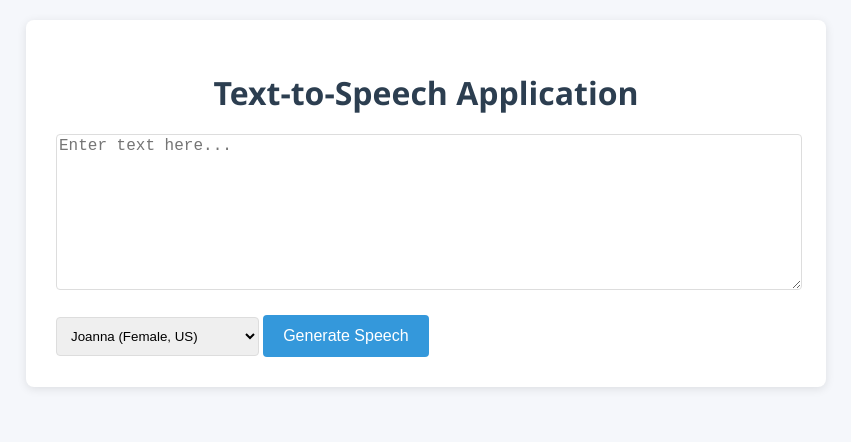
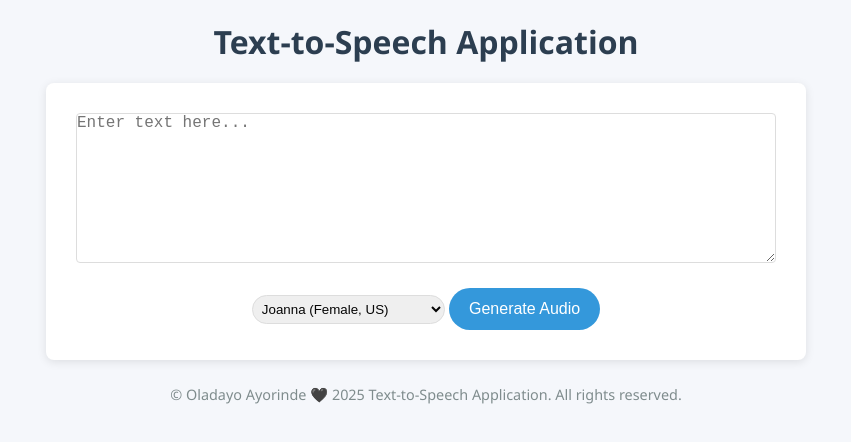
Before and after one commit to Dheyyu/Text-to-Speech-Application, a plain HTML site: page index.html in a window 1280 px wide. Shown: the whole page, without its empty margins (214-1065 px from the left). Drawn offline with Linux system fonts and the light colour scheme.

Commit message:
Updated UI Design

```diff
--- a/index.html
+++ b/index.html
@@ -1,5 +1,5 @@
 <!DOCTYPE html>
-<html>
+<html lang="en">
     <head>
         <meta charset="UTF-8">
         <meta name="viewport" content="width=device-width, initial-scale=1.0">
@@ -7,8 +7,12 @@
         <link rel="stylesheet" type="text/css" href="style.css">
     </head>
     <body>
+        <header>
+            <div class="logo">
+                <h1>Text-to-Speech Application</h1>
+            </div>
+
         <div class="container">
-            <h1>Text-to-Speech Application</h1>
 
             <textarea id="text-input" placeholder="Enter text here..."></textarea>
 
@@ -22,7 +26,7 @@
                     <option value="Brian">Brian (Male, British)</option>
                 </select>
 
-                <button id="generateBtn">Generate Speech</button>
+                <button id="generateBtn">Generate Audio</button>
             </div>
 
             <div class="loading" id="loadingIndicator">
@@ -37,6 +41,12 @@
             </div>
         </div>
 
+
+
         <script src="script.js"></script>
+
+        <footer>
+            <p>&copy; Oladayo Ayorinde 🖤 2025 Text-to-Speech Application. All rights reserved.</p>
+        </footer>
     </body>
 </html>
--- a/style.css
+++ b/style.css
@@ -1,3 +1,13 @@
+*{
+    margin: 0;
+    padding: 0;
+    box-sizing: border-box;
+}
+
+html{
+    scroll-behavior: smooth;
+}
+
 body{
     font-family: "Segoe UI", Tahoma, Geneva, Verdana, sans-serif;
     max-width: 800px;
@@ -5,6 +15,18 @@ body{
     padding: 20px;
     background-color: #f5f7fb;
 }
+
+header{
+    text-align: center;
+}
+
+header .logo h1{
+    margin: 10;
+    font-size: 2em;
+    color: #2c3e50;
+}
+
+
 
 .container{
     background-color: #fff;
@@ -37,9 +59,10 @@ textarea{
 }
 
 select{
-    padding: 10px;
+    color: #050505;
+    padding: 5px;
     border: 1px solid #ddd;
-    border-radius: 4px;
+    border-radius: 40px;
     flex-grow: 1;
 }
 
@@ -47,7 +70,7 @@ button{
     background-color: #3498db;
     color: white;
     border: none;
-    border-radius: 4px;
+    border-radius: 40px;
     padding: 12px 20px;
     font-size: 16px;
     cursor: pointer;
@@ -103,3 +126,10 @@ audio{
 .error.visible{
     display: block;
 }
+
+footer{
+    text-align: center;
+    margin-top: 25px;
+    font-size: 0.9em;
+    color: #7f8c8d;
+}
```
